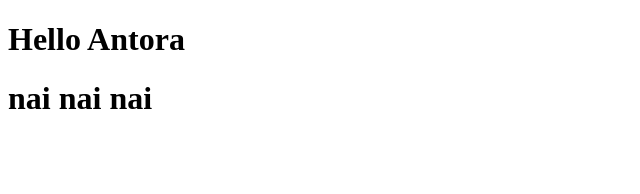
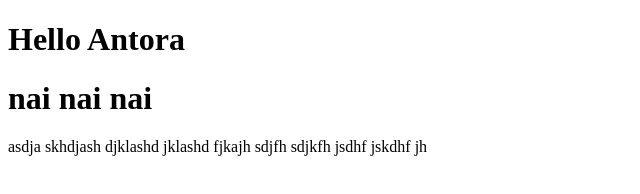
Before and after one commit to atiaparvin/test, a plain HTML site: page index.html in a window 1280 px wide. Shown: the whole page, without its empty margins (0-640 px from the left). Drawn offline with Linux system fonts and the light colour scheme.

Commit message:
paragraph text written.

```diff
--- a/index.html
+++ b/index.html
@@ -6,5 +6,6 @@
 <body>
 	<h1>Hello Antora</h1>
 	<h1>nai nai nai </h2>
+	<p>asdja skhdjash djklashd jklashd fjkajh sdjfh sdjkfh jsdhf jskdhf jh </p>
 </body>
 </html>
```
